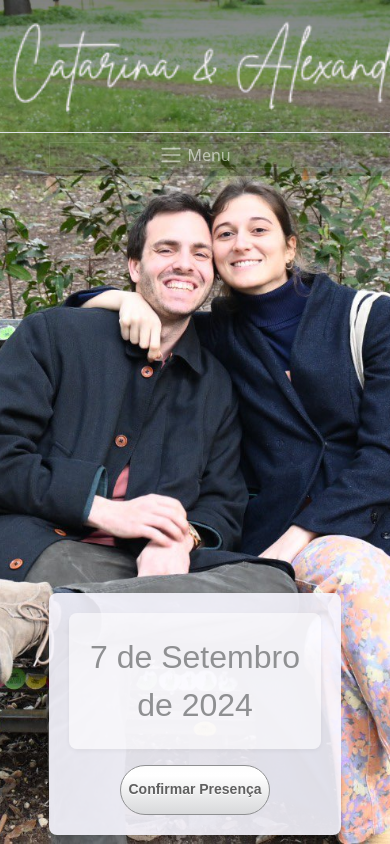
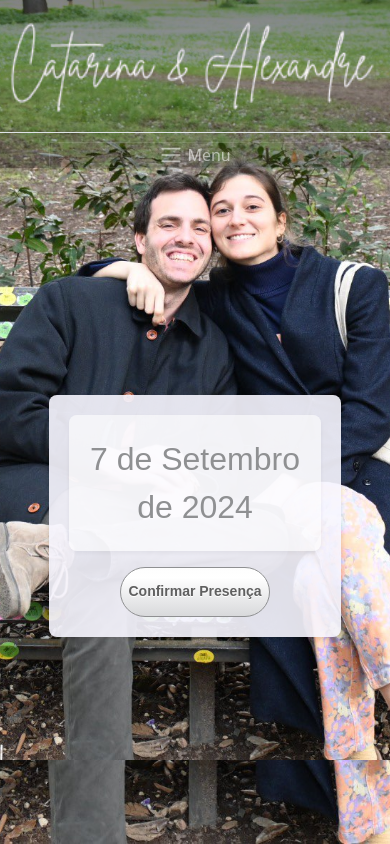
Before and after one commit to marianaGOD/cacalewedding, a React (Vite) app: page / in a window 390 px wide. Built offline with nearby package versions, Linux system fonts and the light colour scheme; a web font is replaced by a local one.

Commit message:
TopBar on mobile

```diff
--- a/src/App.css
+++ b/src/App.css
@@ -233,6 +233,49 @@ body::-webkit-scrollbar {
 
 /* Adjustments for small screens */
 @media (max-width: 600px) {
+  .app-wrapper {
+    position: relative; /* Needed to correctly position the pseudo-element */
+    background-image: url("/src/assets/images/bg.jpg");
+    background-position: center center; /* Center the background image */
+    background-size: cover; /* Cover the viewport without stretching the image */
+    background-repeat: no-repeat; /* Do not repeat the image */
+    height: 90vh; /* Minimum height of 100% of the viewport height */
+    width: 100%; /* Full width */
+    overflow-x: hidden; /* Prevent horizontal overflow */
+  }
+  .app-wrapper::before {
+    content: ""; /* Required for the pseudo-element to be generated */
+    position: absolute;
+    top: 0;
+    left: 0;
+    right: 0;
+    bottom: 0;
+    background-image: inherit; /* Use the same background as the parent */
+    background-position: center center;
+    background-size: cover;
+    background-repeat: no-repeat;
+    -webkit-backdrop-filter: blur(8px);
+    backdrop-filter: blur(8px);
+    /* Apply the blur effect */
+    filter: blur(8px);
+    /* Ensure the pseudo-element doesn’t block interaction with the content */
+    z-index: -1;
+  }
+  #mainNavigation {
+   position: relative;
+  }
+  .route-container {
+    margin-top: 10px !important;
+    max-height: 100% !important;
+    overflow:visible !important;
+  }
+
+  .invert { /* TopBar image*/
+    width: 100%;
+  }
+  .homepage-container {
+    padding-top: 200px;
+  }
   .timeline-item {
     width: 100%;
     max-width: 100%;
@@ -272,3 +315,21 @@ body::-webkit-scrollbar {
 .timeline-item:nth-child(even) .timeline-content {
   animation: slideInFromRight 1s ease-out;
 }
+
+
+
+
+/* Position the navbar container relatively */
+.navbar-expand-md {
+  position: relative;
+  z-index: 2; /* Ensure it's above other content but below the dropdown */
+}
+
+/* Absolutely position the dropdown menu */
+.navbar-collapse {
+  position: absolute;
+  top: 100%; /* Position it right below the toggle button */
+  left: 0;
+  right: 0;
+  z-index: 3; /* Ensure it appears above the navbar and other content */
+}
--- a/src/App.jsx
+++ b/src/App.jsx
@@ -15,12 +15,15 @@ import "bootstrap/dist/js/bootstrap.bundle.min.js";
 function App() {
   const location = useLocation();
   const [topBarHeight, setTopBarHeight] = useState(0);
+  const [navBarHeight, setNavBarHeight] = useState(0);
 
   useEffect(() => {
     // Calculamos a altura da TopBar para puxar as outras coisas para baixo
     const topBarElement = document.getElementById("mainNavigation");
-    if (topBarElement) {
+    const navBarElement = document.getElementById("navbarNavDropdown");
+    if (topBarElement && navBarElement) {
       setTopBarHeight(topBarElement.offsetHeight);
+      setNavBarHeight(navBarElement.offsetHeight);
     }
   }, []);
 
@@ -34,11 +37,12 @@ function App() {
 
   return (
     <>
+      <div className="app-wrapper">
         <TopBar />
         <div
           className="route-container"
           style={{
-          marginTop: `${topBarHeight}px`,
+            marginTop: `${topBarHeight + navBarHeight + 10}px`,
             maxHeight: `calc(100vh - ${topBarHeight}px)`,
             overflow: "auto",
           }}
@@ -51,6 +55,7 @@ function App() {
             <Route path="/mais" element={<KnowMore />} />
           </Routes>
         </div>
+      </div>
     </>
   );
 }
```
Lines whose indentation alone changed are shown as unchanged.
